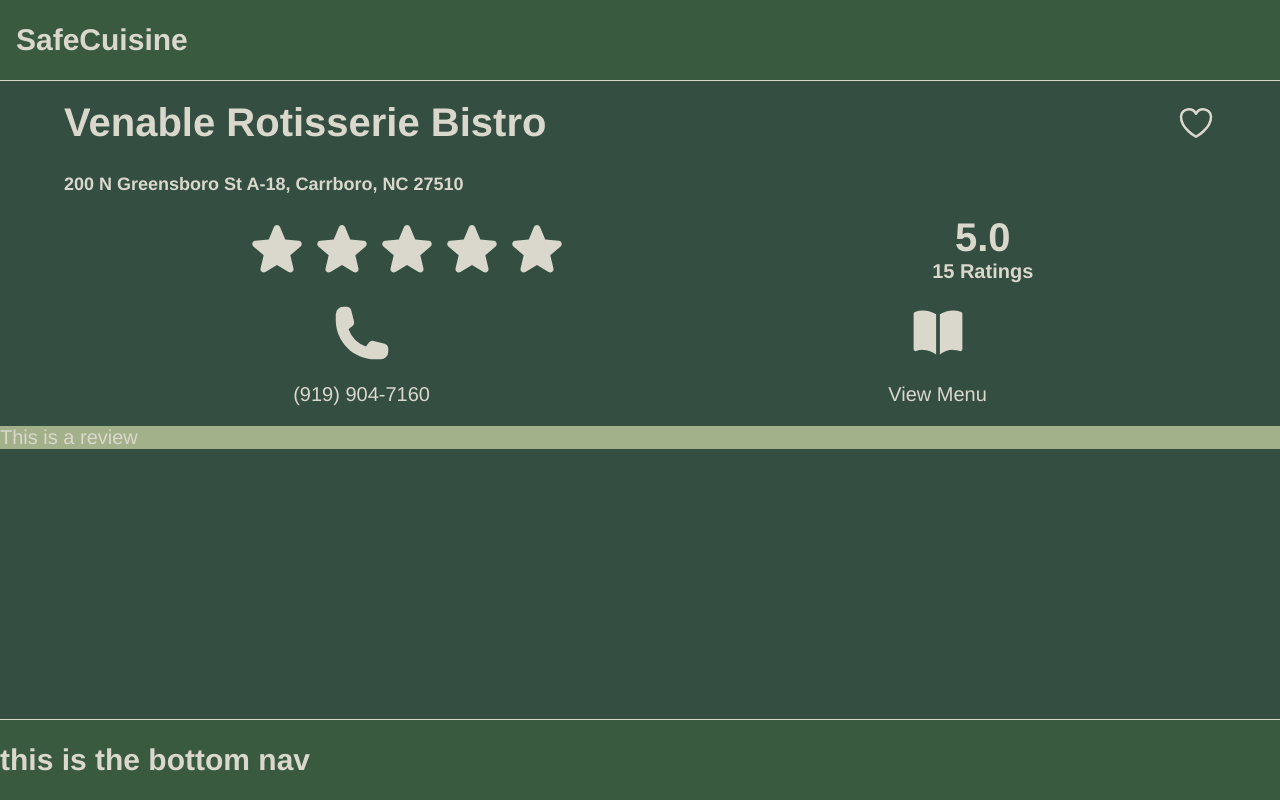
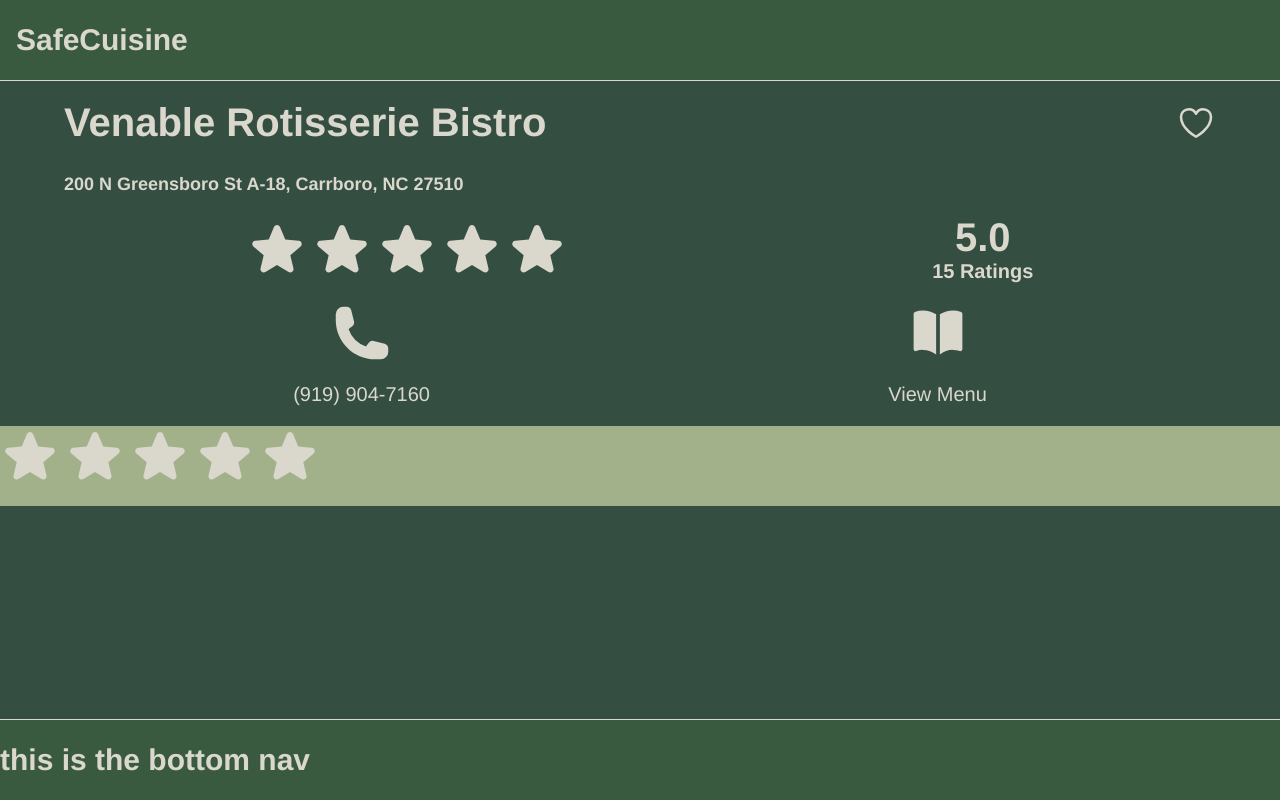
Before and after one commit to nathansantiago/SafeCuisine, a React (Vite) app in the folder client/: page /restaurant/1 in a window 1280 px wide. Built offline with nearby package versions, Linux system fonts and the light colour scheme.

Commit message:
Create review item layout.

```diff
--- a/client/src/components/RestaurantReviewItem/RestaurantReviewItem.jsx
+++ b/client/src/components/RestaurantReviewItem/RestaurantReviewItem.jsx
@@ -1,9 +1,15 @@
+import RatingsStars from "../RatingsStars/RatingsStars";
 import "./RestaurantReviewItem.scss"
 
 export default function RestaurantReviewItem () {
     return (
-        <div>
-            This is a review
+        <div id="review-cont">
+            <div id="review-header">
+
+            </div>
+            <RatingsStars/>
+            <p id="reviewed-for-allergens"></p>
+            <p id="review-text"></p>
         </div>
     );
 }
```
